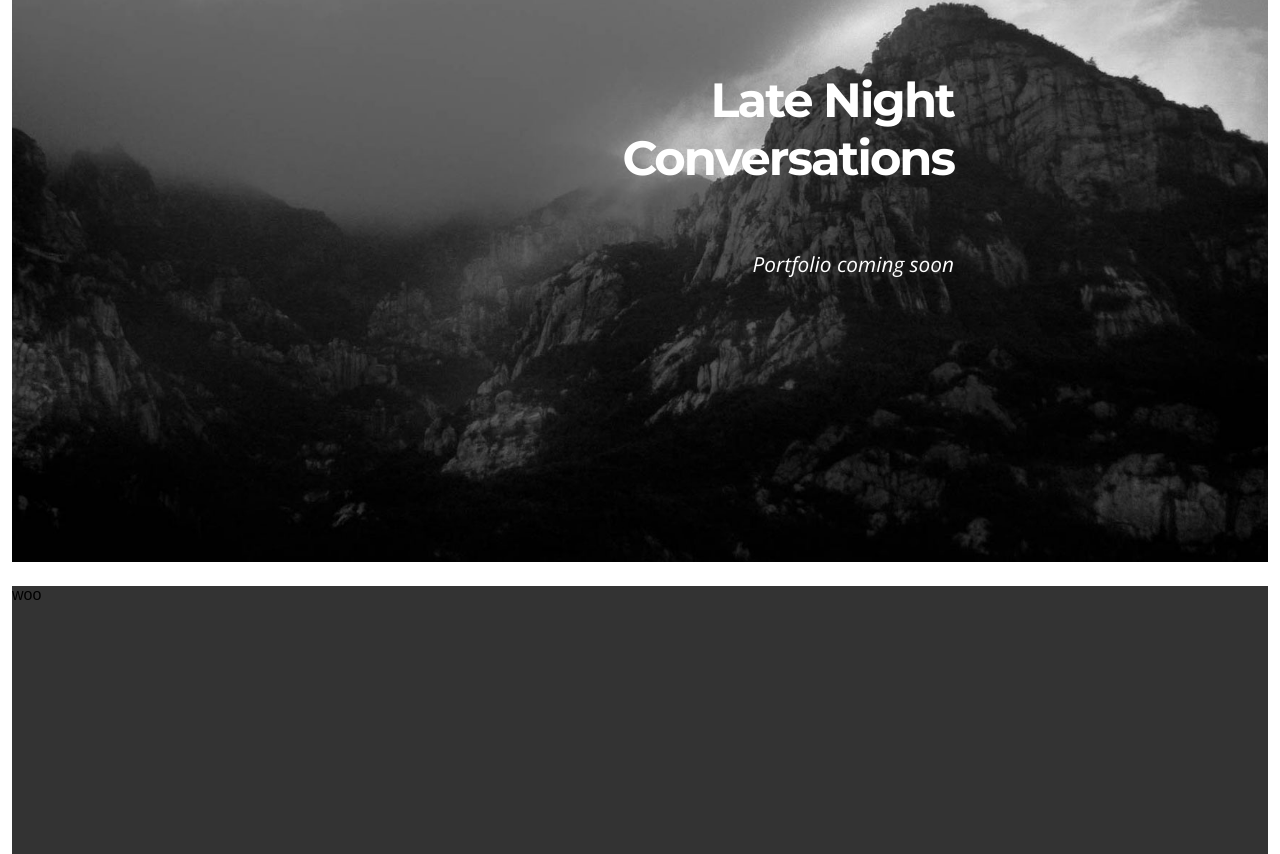
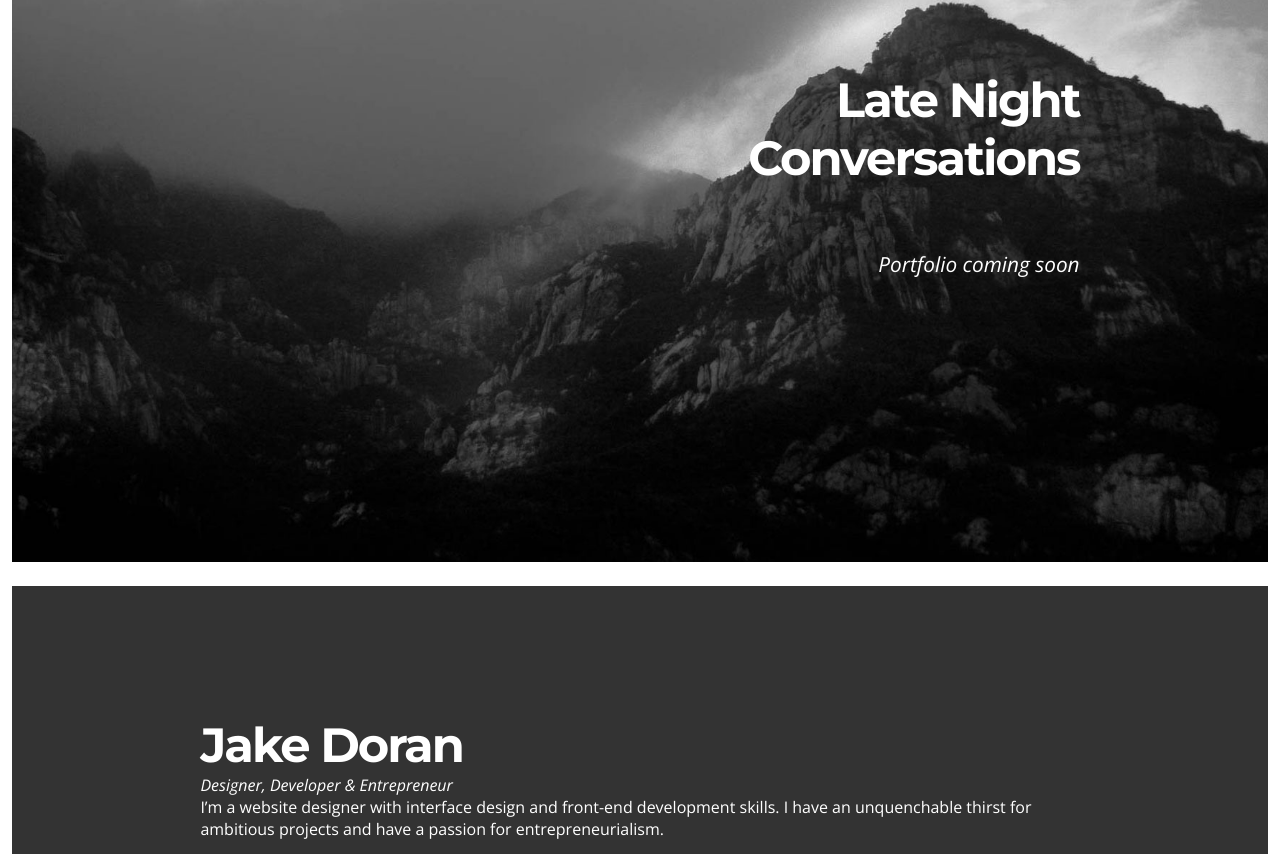
Before and after one commit to jakedoran/jakedoran.io, a website: page app/index.html in a window 1280 px wide. Shown: the part 226-1080 px from the top of the page. Drawn offline with nearby package versions, Linux system fonts and the light colour scheme.

Commit message:
new code
from eliot

```diff
--- a/app/index.html
+++ b/app/index.html
@@ -7,16 +7,23 @@
 </head>
 	<body>
 	<section class="home">
-		<div class="intro">
+		<div class="title">
 			<h1>Late Night</h1>
 			<h1>Conversations</h1>
-			<p>Portfolio coming soon</p>
+			<h3>Portfolio coming soon</h3>
 
 		</div>
 	</section>
 
-	<section>
-		woo
+	<section class="intro">
+		<div class="title">
+			<h1>Jake Doran</h1>
+			<h3>Designer, Developer & Entrepreneur</h3>
+
+			<p>I’m a website designer with interface design and front-end development skills. I have an unquenchable thirst for ambitious projects and have a passion for entrepreneurialism.</p>
+
+
+		</div>
 	</section>
 
 
--- /dev/null
+++ b/app/scss/_mixins.scss
@@ -0,0 +1,36 @@
+//
+// Layout
+//---------------------------------------------------
+
+// Center
+@mixin vertical-align($position: relative) {
+  position: $position;
+  top: 50%;
+  -webkit-transform: translateY(-50%);
+  -ms-transform: translateY(-50%);
+  transform: translateY(-50%);
+}
+
+// Top
+@mixin top-align($position: relative) {
+  position: $position;
+  top: 20%;
+  -webkit-transform: translateY(-20%);
+  -ms-transform: translateY(-20%);
+  transform: translateY(-20%);
+}
+
+
+//
+// Styles
+//---------------------------------------------------
+
+
+
+
+
+
+
+//
+// Responsive
+//---------------------------------------------------
--- a/app/scss/styles.scss
+++ b/app/scss/styles.scss
@@ -1,18 +1,20 @@
+//
 // Import
+//---------------------------------------------------
 
 //font
 @import url(https://fonts.googleapis.com/css?family=Montserrat:400,700);
 @import url(https://fonts.googleapis.com/css?family=Open+Sans:400,300,300italic);
 
 //mixin
+@import 'mixins';
 
-@mixin vertical-align($position: relative) {
-  position: $position;
-  top: 50%;
-  -webkit-transform: translateY(-50%);
-  -ms-transform: translateY(-50%);
-  transform: translateY(-50%);
-}
+
+
+
+//
+// Main styles
+//---------------------------------------------------
 
 *{
 	box-sizing: border-box; // fuckin love border box
@@ -30,15 +32,20 @@ section{
 }
 
 
+
+//
+// First section
+//---------------------------------------------------
+
 .home {
 	background: url(../img/bg-mountains.jpg) no-repeat center center;
-  -webkit-background-size: cover;
-  -moz-background-size: cover;
-  -o-background-size: cover;
-  background-size: cover;
+	-webkit-background-size: cover;
+	-moz-background-size: cover;
+	-o-background-size: cover;
+	background-size: cover;
 
-		.intro {
-		@include vertical-align();
+	.title {
+	@include vertical-align();
 
 	  h1 {
 			color: #fff;
@@ -46,18 +53,18 @@ section{
 			font-weight: 700;
 			font-size: 3em;
 			padding: 0px;
-			margin: auto 25%;
+			margin: auto 15%;
 			vertical-align: center;
 			text-align: right;
 			letter-spacing: -2px;
 		}
-		p {
+		h3 {
 			font-family: 'Open Sans', sans-serif;
 			font-weight: 300;
 			font-style: italic;
 			font-size: 1.3em;
 			color: #fff;
-			margin: auto 25%;
+			margin: auto 15%;
 			padding-top: 5%;
 			text-align: right;
 		}
@@ -65,3 +72,47 @@ section{
 	}
 
 }
+
+//
+// Seccond section
+//---------------------------------------------------
+
+.intro {
+	// background: url(../img/bg-mountains.jpg) no-repeat center center;
+	// -webkit-background-size: cover;
+	// -moz-background-size: cover;
+	// -o-background-size: cover;
+	// background-size: cover;
+
+	.title {
+	@include top-align();
+
+	  h1 {
+			color: #fff;
+			font-family: 'Montserrat', sans-serif;
+			font-weight: 700;
+			font-size: 3em;
+			padding: 0px;
+			margin: auto 15%;
+			vertical-align: center;
+			letter-spacing: -2px;
+		}
+		h3 {
+			font-family: 'Open Sans', sans-serif;
+			font-weight: 300;
+			font-style: italic;
+			font-size: 1em;
+			color: #fff;
+			margin: auto 15%;
+		}
+		p {
+			font-family: 'Open Sans', sans-serif;
+			font-weight: 300;
+			font-size: 1em;
+			color: #fff;
+			margin: auto 15%;
+		}
+
+	}
+
+}
```
Also changed, not shown: app/css/styles.css.
